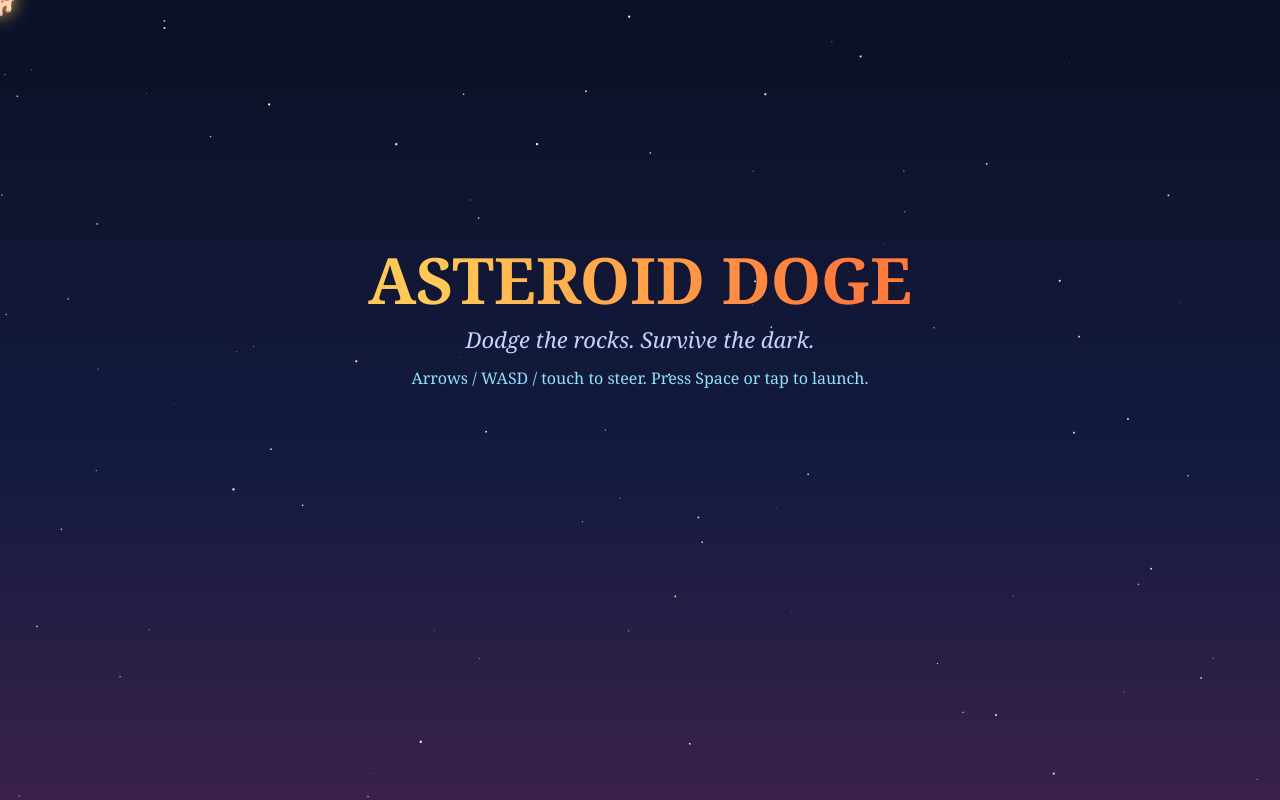
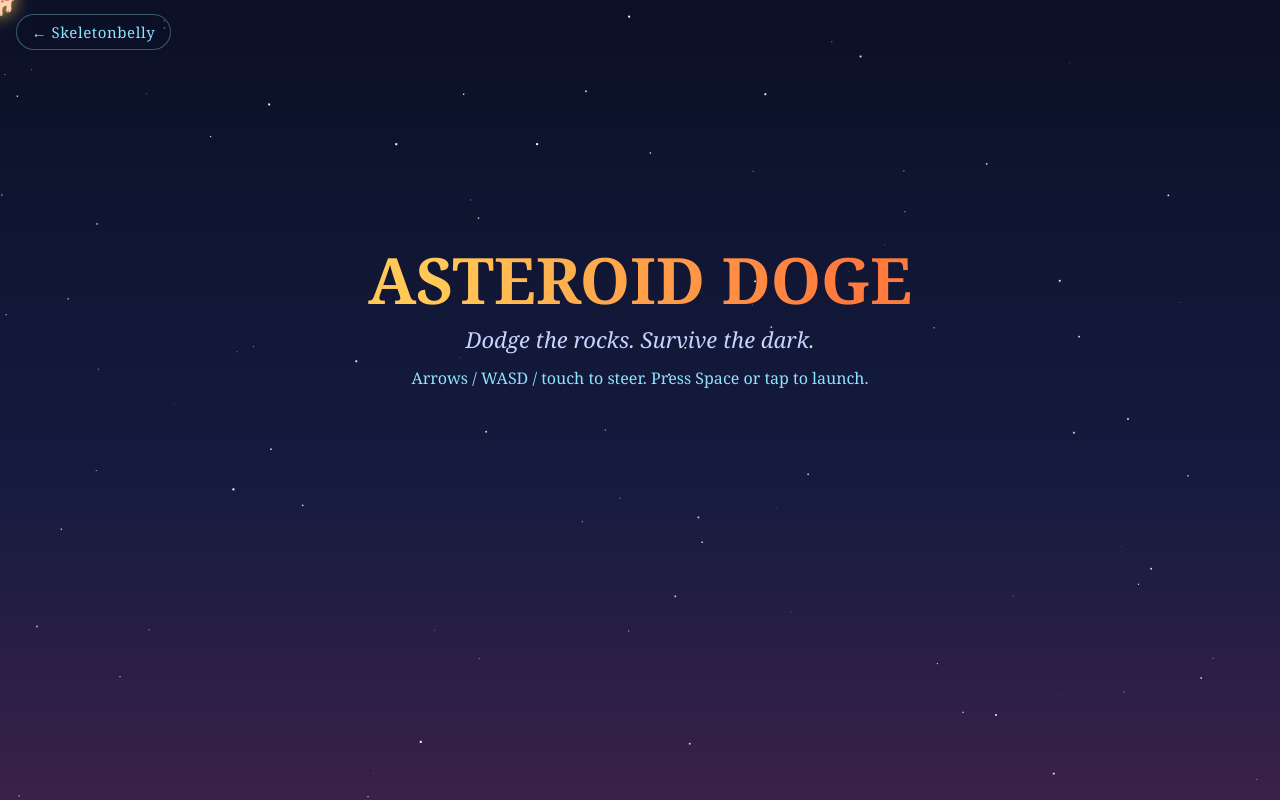
Before and after one commit to hingohongo-ai/asteroidDoge, a website built with Vite: page index.html in a window 1280 px wide. Built offline with nearby package versions, Linux system fonts and the light colour scheme.

Commit message:
implement link back to site root

```diff
--- a/index.html
+++ b/index.html
@@ -7,6 +7,8 @@
 </head>
 <body>
   <canvas id="game"></canvas>
+  <!-- Back to the front door. Relative on purpose: the game lives in a subfolder of the site. -->
+  <a id="home" class="home-link" href="../">&larr; Skeletonbelly</a>
   <script type="module" src="/src/main.js"></script>
 </body>
 </html>
--- a/src/main.js
+++ b/src/main.js
@@ -2,6 +2,7 @@ import './style.css';
 
 // ---------- setup ----------
 const canvas = document.getElementById('game');
+const homeLink = document.getElementById('home');
 const ctx = canvas.getContext('2d');
 let W = 0;
 let H = 0;
@@ -47,6 +48,8 @@ window.addEventListener('keydown', (e) => {
   const k = e.key.toLowerCase();
   keys.add(k);
   if ([' ', 'arrowup', 'arrowdown', 'arrowleft', 'arrowright'].includes(k)) e.preventDefault();
+  // Space/Enter on the home link should follow the link, not start a round.
+  if (e.target === homeLink) return;
   if ((k === ' ' || k === 'enter') && canStart()) start();
 });
 window.addEventListener('keyup', (e) => keys.delete(e.key.toLowerCase()));
@@ -70,6 +73,7 @@ function canStart() {
 // ---------- game flow ----------
 function start() {
   state = 'play';
+  homeLink.hidden = true; // keep the HUD clear while playing
   elapsed = 0;
   spawnTimer = 0;
   asteroids = [];
@@ -80,6 +84,7 @@ function start() {
 
 function gameOver() {
   state = 'over';
+  homeLink.hidden = false; // way back to the front door
   overAt = performance.now();
   const score = Math.floor(elapsed * 10);
   if (score > best) {
--- a/src/style.css
+++ b/src/style.css
@@ -3,6 +3,28 @@
 }
 * { box-sizing: border-box; margin: 0; padding: 0; }
 html, body { height: 100%; overflow: hidden; background: var(--night); }
+.home-link {
+  position: fixed;
+  top: 14px;
+  left: 16px;
+  z-index: 2;
+  padding: 0.45rem 0.9rem;
+  font: 15px Georgia, serif;
+  letter-spacing: 0.04em;
+  color: #8fe3ff;
+  text-decoration: none;
+  background: rgba(11, 16, 38, 0.7);
+  border: 1px solid rgba(143, 227, 255, 0.35);
+  border-radius: 999px;
+  transition: border-color 0.2s, box-shadow 0.2s;
+}
+.home-link:hover,
+.home-link:focus-visible {
+  border-color: #8fe3ff;
+  box-shadow: 0 0 14px rgba(143, 227, 255, 0.35);
+  outline: none;
+}
+.home-link[hidden] { display: none; }
 canvas {
   display: block;
   width: 100vw;
```
